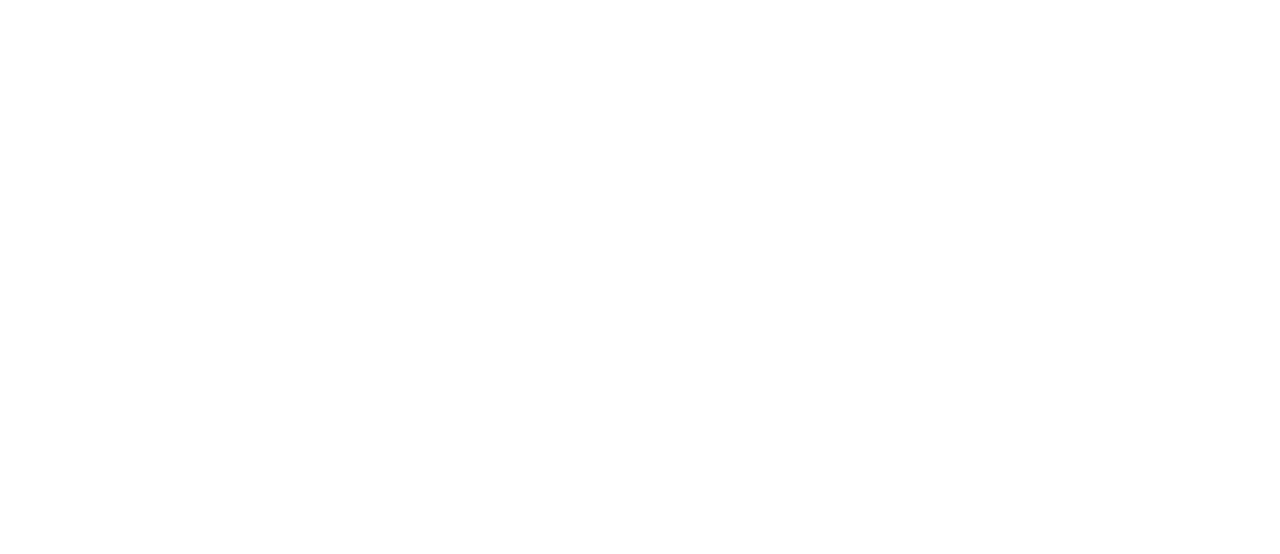
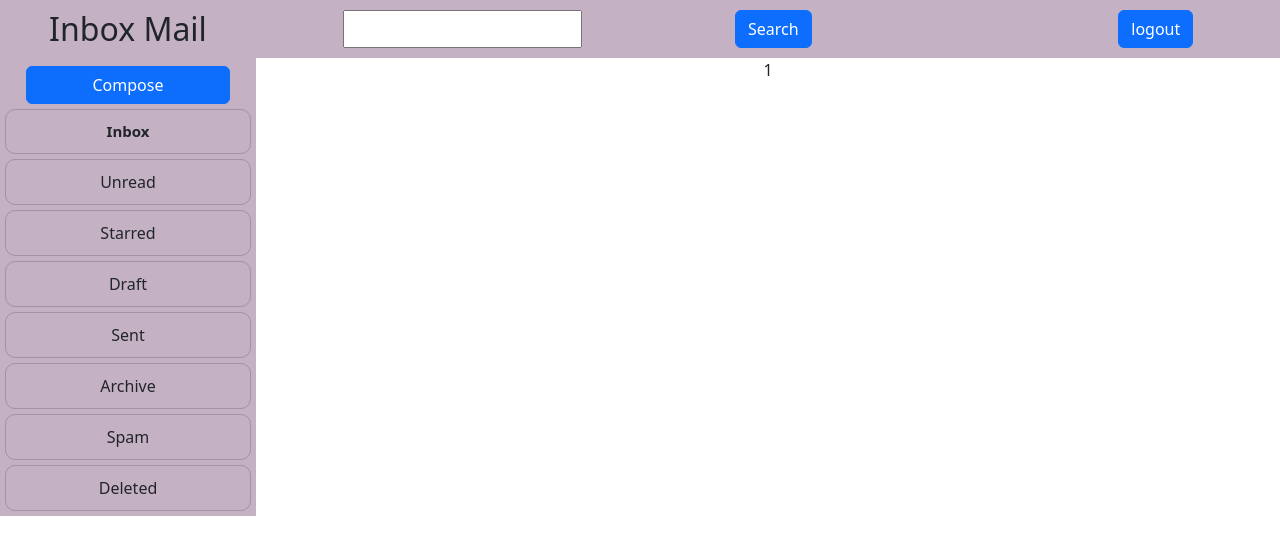
Before and after one commit to Aviproo/mailbox, a React (Create React App) app: page /login/inbox/1 in a window 1280 px wide. Before the commit this address had no page. Shown: the top 554 px of the page. Built offline with nearby package versions, Linux system fonts and the light colour scheme.

Commit message:
Delete Mail

```diff
--- a/src/App.js
+++ b/src/App.js
@@ -3,8 +3,9 @@
 import Login from "./Components/Login/Login";
 import { Route, Routes } from "react-router-dom";
 
-import Inbox from "./Components/Welcome page/EmailPage/Inbox/Inbox";
+import Inbox from "./Components/Welcome page/Inbox/Inbox";
 import EmailForm from "./Components/Welcome page/EmailPage/EmailPage";
+import Description from "./Components/Welcome page/Description/Description";
 
 function App() {
   return (
@@ -14,6 +15,7 @@
         <Route path="login" element={<Login />} />
         <Route path="login/inbox" element={<Inbox />} />
         <Route path="login/inbox/email" element={<EmailForm />} />
+        <Route path="/login/inbox/:id" element={<Description />} />
       </Routes>
     </div>
   );
--- a/src/Components/Login/Login.js
+++ b/src/Components/Login/Login.js
@@ -55,8 +55,8 @@
     <div>
       <Form className={classes.form} onSubmit={submitHandler}>
         <h4>Login</h4>
-        <Form.Group className="mb-4" controlId="formBasicEmail">
-          <Form.Control type="email" placeholder="Enter email" ref={emailRef} />
+        <Form.Group className="mb-4">
+          <Form.Control t placeholder="Enter email" ref={emailRef} />
         </Form.Group>
 
         <Form.Group className="mb-3">
--- a/src/Components/Login/Login.module.css
+++ b/src/Components/Login/Login.module.css
@@ -3,8 +3,7 @@
   width: 30%;
   border-radius: 10px;
   padding: 10px;
-  top: 40%;
-  margin-top: 15%;
+  margin-top: 10%;
   -webkit-box-shadow: -1px 1px 19px 0px rgba(0, 0, 0, 0.75);
   -moz-box-shadow: -1px 1px 19px 0px rgba(0, 0, 0, 0.75);
   box-shadow: -1px 1px 19px 0px rgba(0, 0, 0, 0.75);
--- a/src/Components/Signup/Signup.js
+++ b/src/Components/Signup/Signup.js
@@ -58,8 +58,8 @@
     <div>
       <Form className={classes.form} onSubmit={submitHandler}>
         <h4>Signup</h4>
-        <Form.Group className="mb-4" controlId="formBasicEmail">
-          <Form.Control type="email" placeholder="Enter email" ref={emailRef} />
+        <Form.Group className="mb-4">
+          <Form.Control placeholder="Enter email" ref={emailRef} />
         </Form.Group>
 
         <Form.Group className="mb-3">
--- a/src/Components/Signup/Signup.module.css
+++ b/src/Components/Signup/Signup.module.css
@@ -3,8 +3,7 @@
   width: 30%;
   border-radius: 10px;
   padding: 10px;
-  top: 40%;
-  margin-top: 15%;
+  margin-top: 10%;
   -webkit-box-shadow: -1px 1px 19px 0px rgba(0, 0, 0, 0.75);
   -moz-box-shadow: -1px 1px 19px 0px rgba(0, 0, 0, 0.75);
   box-shadow: -1px 1px 19px 0px rgba(0, 0, 0, 0.75);
--- /dev/null
+++ b/src/Components/Welcome page/Description/Description.js
@@ -0,0 +1,56 @@
+import { useNavigate, useParams } from "react-router-dom";
+import classes from "../Inbox/Inbox.module.css";
+import { Button } from "react-bootstrap";
+const Description = () => {
+  const navigate = useNavigate();
+  const { id } = useParams();
+
+  const logoutHandler = () => {
+    localStorage.removeItem("email");
+    navigate("/");
+  };
+
+  return (
+    <>
+      <>
+        <div className={classes.container}>
+          <div className={classes.leftSide}>
+            <div className={classes.mail}>
+              <h2>Inbox Mail</h2>
+            </div>
+            <div className={classes.compose}>
+              <Button
+                onClick={() => navigate("email")}
+                className={classes.composeBtn}
+              >
+                Compose
+              </Button>
+            </div>
+            <div className={classes.inboxDivs}>
+              <div className={classes.inbox}>
+                Inbox <sup>{""}</sup>
+              </div>
+              <div>Unread</div>
+              <div>Starred</div>
+              <div>Draft</div>
+              <div>Sent</div>
+              <div>Archive</div>
+              <div>Spam</div>
+              <div>Deleted</div>
+            </div>
+          </div>
+          <div className={classes.rightSide}>
+            <div className={classes.input}>
+              <input />
+              <Button>Search</Button>
+              <h4>{localStorage.getItem("email")}</h4>
+              <Button onClick={logoutHandler}>logout</Button>
+            </div>
+            <div>{id}</div>
+          </div>
+        </div>
+      </>
+    </>
+  );
+};
+export default Description;
--- a/src/Components/Welcome page/EmailPage/Inbox/Inbox.js
+++ b/src/Components/Welcome page/Inbox/Inbox.js
@@ -7,47 +7,89 @@
 const Inbox = () => {
   const navigate = useNavigate();
   const [mail, setMail] = useState([]);
+  const [check, setCheck] = useState(false);
 
   const logoutHandler = () => {
     localStorage.removeItem("email");
     navigate("/");
   };
+  console.log(mail);
+  let userid = "";
+  const emailId = localStorage.getItem("email");
+
+  for (let i = 0; i < emailId.length; i++) {
+    if (emailId[i] == "@" || emailId[i] == ".") {
+      continue;
+    }
+    userid += emailId[i];
+  }
 
   useEffect(() => {
-    const emailId = localStorage.getItem("email");
-    let userid = "";
-    for (let i = 0; i < emailId.length; i++) {
-      if (emailId[i] == "@" || emailId[i] == ".") {
-        continue;
-      }
-      userid += emailId[i];
-    }
     try {
       const getData = async () => {
         let mailData = await axios.get(
           `https://ecom-3c668-default-rtdb.firebaseio.com/${userid}.json`
         );
-        setMail(Object.values(mailData.data));
+        console.log();
+        if (mailData.data != null) {
+          setCheck(true);
+          setMail(Object.entries(mailData.data));
+        }
       };
       getData();
     } catch (err) {
       console.log(err);
     }
   }, []);
-  console.log(mail.length);
-  const show = <div>Nothing received</div>;
+
+  const deleteHandler = async (id) => {
+    const response = await axios.delete(
+      `https://ecom-3c668-default-rtdb.firebaseio.com/${userid}/${id}.json`
+    );
+
+    try {
+      const getData = async () => {
+        let mailData = await axios.get(
+          `https://ecom-3c668-default-rtdb.firebaseio.com/${userid}.json`
+        );
+        console.log();
+        if (mailData.data != null) {
+          setCheck(true);
+          setMail(Object.entries(mailData.data));
+        }
+      };
+      getData();
+    } catch (err) {
+      console.log(err);
+    }
+  };
+
+  const show = <div>Loading..</div>;
+
   const mailItems = (
     <div>
       {mail.map((item) => {
         return (
           <div className={classes.item} key={Math.random()}>
-            <div className={classes.email}>{item.email}</div>
-            <div className={classes.subject}>{item.subject}</div>
+            <div
+              className={classes.email}
+              onClick={() => navigate(`${item[1].description}`)}
+            >
+              {item[1].email}
+            </div>
+            <div
+              className={classes.subject}
+              onClick={() => navigate(`${item[1].description}`)}
+            >
+              {item[1].subject}
+            </div>
+            <Button onClick={() => deleteHandler(item[0])}>Delete</Button>
           </div>
         );
       })}
     </div>
   );
+
   return (
     <>
       <div className={classes.container}>
@@ -80,9 +122,11 @@
           <div className={classes.input}>
             <input />
             <Button>Search</Button>
+            <h4>{localStorage.getItem("email")}</h4>
             <Button onClick={logoutHandler}>logout</Button>
           </div>
-          <div>{mail.length == 0 ? show : mailItems}</div>
+          <div>{check && mailItems}</div>
+          <div>{!check && show}</div>
         </div>
       </div>
     </>
```
Also changed, not shown: src/Components/Welcome page/Description/Description.module.css (added), src/Components/Welcome page/Inbox/Inbox.module.css (renamed from src/Components/Welcome page/EmailPage/Inbox/Inbox.module.css).
